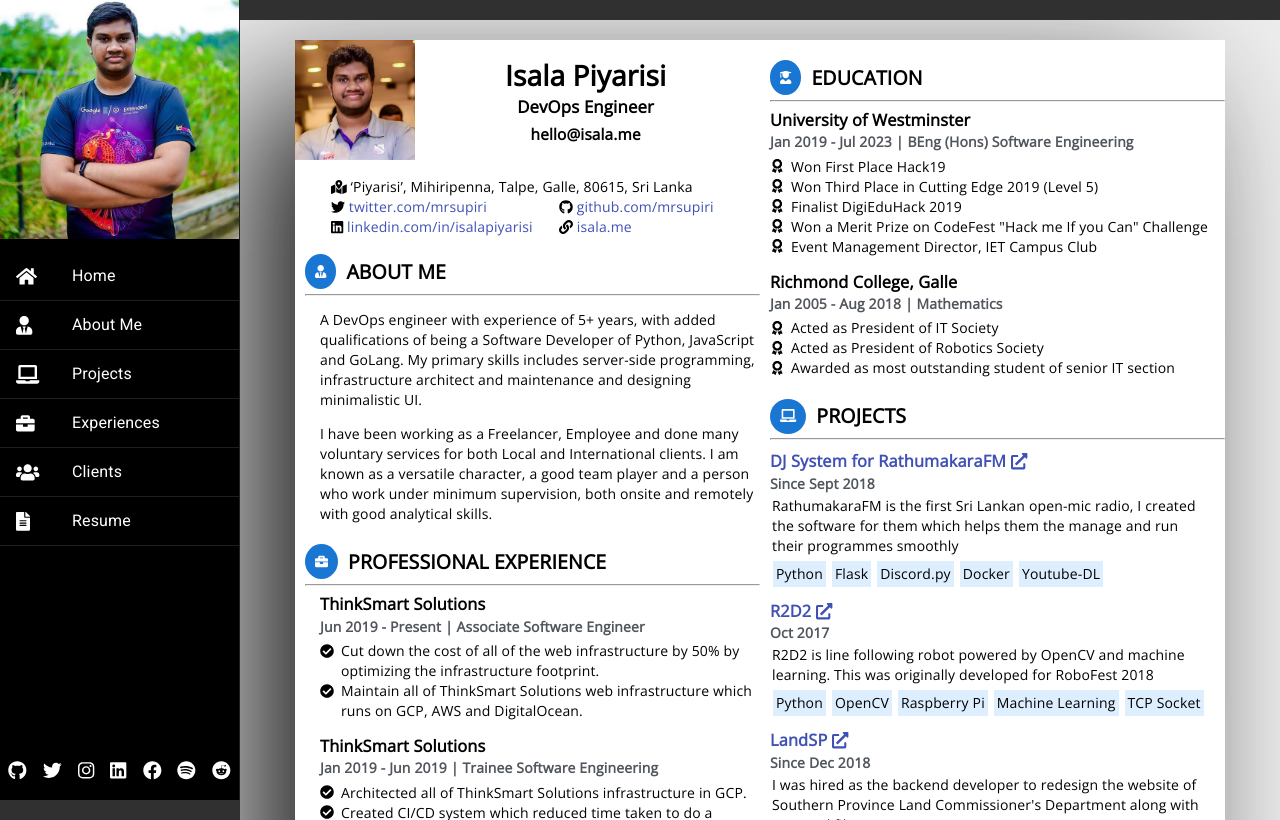
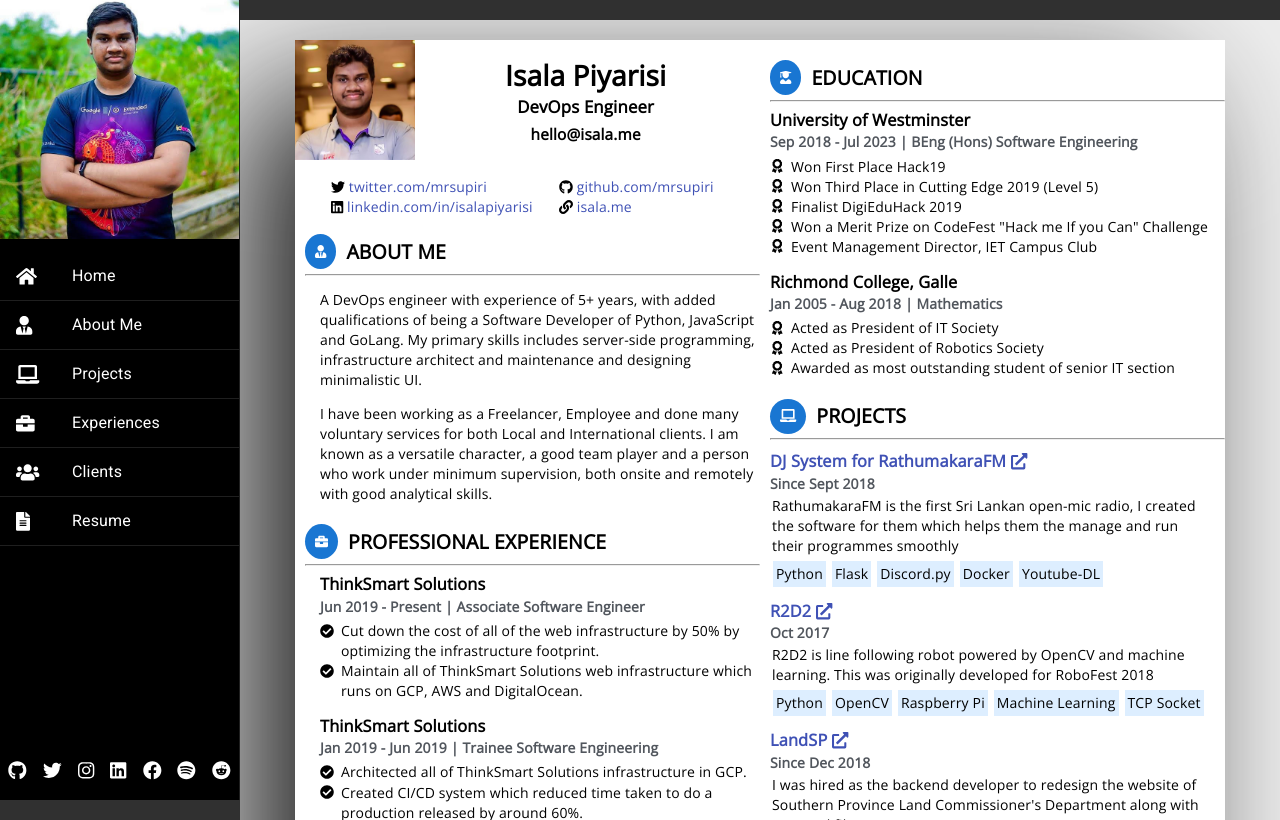
Before and after one commit to isala404/Isala.me, a React (Create React App) app: page /resume in a window 1280 px wide. Built offline with nearby package versions, Linux system fonts and the light colour scheme.

Commit message:
Updated the Resume

```diff
--- a/src/components/Resume/Contact.jsx
+++ b/src/components/Resume/Contact.jsx
@@ -1,6 +1,7 @@
 import React from "react";
-import {faLink, faMapMarkedAlt} from '@fortawesome/free-solid-svg-icons'
-import {faLinkedin, faGithub, faTwitter} from "@fortawesome/free-brands-svg-icons"
+// import {faLink, faMapMarkedAlt} from '@fortawesome/free-solid-svg-icons';
+import {faLink} from '@fortawesome/free-solid-svg-icons';
+import {faLinkedin, faGithub, faTwitter} from "@fortawesome/free-brands-svg-icons";
 import {FontAwesomeIcon} from "@fortawesome/react-fontawesome";
 import Grid from "@material-ui/core/Grid";
 import Link from "@material-ui/core/Link";
@@ -10,9 +11,9 @@ const Contact = (props) => {
         <section id={"contact-section"}>
             <div className={"cv-section-" + props.side}>
                 <Grid container spacing={2} justify="center" alignItems="center">
-                    <Grid className={"no-p"} item xs={12} md={11}>
+                    {/* <Grid className={"no-p"} item xs={12} md={11}>
                         <FontAwesomeIcon icon={faMapMarkedAlt}/> ‘Piyarisi’, Mihiripenna, Talpe, Galle, 80615, Sri Lanka
-                    </Grid>
+                    </Grid> */}
                     <Grid className={"no-p"} item xs={12} md={6}>
                         <FontAwesomeIcon icon={faTwitter}/>
                         <Link href={"https://twitter.com/mrsupiri"} target={"_blank"}
--- a/src/components/Resume/Educations.jsx
+++ b/src/components/Resume/Educations.jsx
@@ -10,7 +10,7 @@ const Educations = props => {
       <div className={"cv-section-" + props.side}>
         <Education
           institute={"University of Westminster"}
-          peroid={"Jan 2019 - Jul 2023"}
+          peroid={"Sep 2018 - Jul 2023"}
           course={"BEng (Hons) Software Engineering"}
           achievements={[
             "Won First Place Hack19",
--- a/src/components/Resume/Skills/Backend.jsx
+++ b/src/components/Resume/Skills/Backend.jsx
@@ -6,7 +6,7 @@ const Backend = (props) => {
         <div>
             <h3 className={"skill-heading"}>Back-End</h3>
             <Skill name={"Python"} icon={"python.svg"}/>
-            <Skill name={"GoLang"} icon={"golang.svg"}/>
+            {/* <Skill name={"GoLang"} icon={"golang.svg"}/> */}
             <Skill name={"TypeScript"} icon={"typescript.svg"}/>
             <Skill name={"Java"} icon={"java.svg"}/>
             <Skill name={"PHP"} icon={"php.svg"}/>
--- a/src/components/Resume/Skills/Frontend.jsx
+++ b/src/components/Resume/Skills/Frontend.jsx
@@ -6,10 +6,10 @@ const Frontend = (props) => {
         <div>
             <h3 className={"skill-heading"}>Front-End</h3>
             <Skill name={"React"} icon={"react.svg"}/>
-            <Skill name={"Flutter"} icon={"flutter.svg"}/>
+            {/* <Skill name={"Flutter"} icon={"flutter.svg"}/> */}
             <Skill name={"Bootstrap"} icon={"bootstrap.svg"}/>
             <Skill name={"HTML/CSS"} icon={"html5.svg"}/>
-            <Skill name={"Electron"} icon={"electron.svg"}/>
+            {/* <Skill name={"Electron"} icon={"electron.svg"}/> */}
         </div>
     )
 };
--- a/src/components/Resume/Skills/SysAdmin.jsx
+++ b/src/components/Resume/Skills/SysAdmin.jsx
@@ -5,7 +5,7 @@ const SysAdmin = (props) => {
     return (
         <div>
             <h3 className={"skill-heading"}>Sys-Admin</h3>
-            <Skill name={"Linux"} icon={"linux.svg"}/>
+            <Skill name={"GUN+Linux"} icon={"linux.svg"}/>
             <Skill name={"Kubernetes"} icon={"kubernetes.svg"}/>
             <Skill name={"SQL/NoSQL"} icon={"mongodb.svg"}/>
             <Skill name={"DO/GCP/AWS"} icon={"gcp.svg"}/>
--- a/src/css/Resume.css
+++ b/src/css/Resume.css
@@ -152,7 +152,7 @@
 }
 
 #soft-skills{
-    margin-top: 10px;
+    margin: 5px 10px 5px 10px;
 }
 
 @media(max-width: 1205px) {
```
